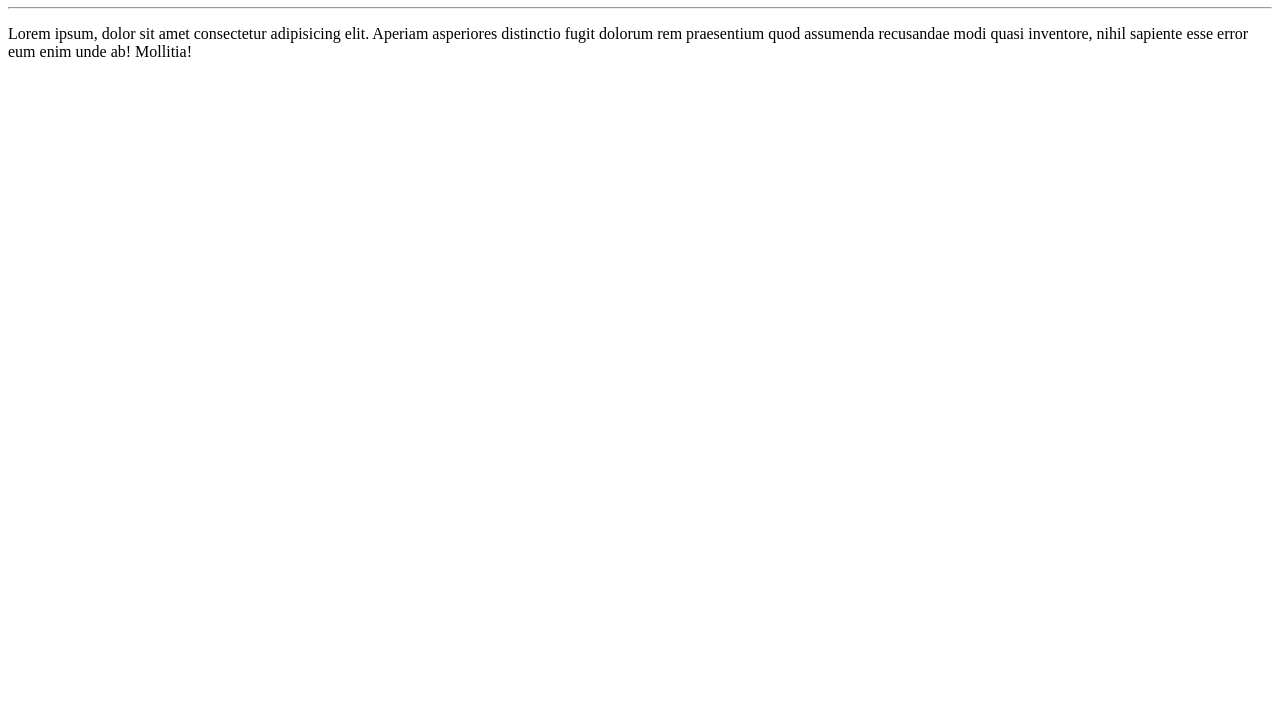
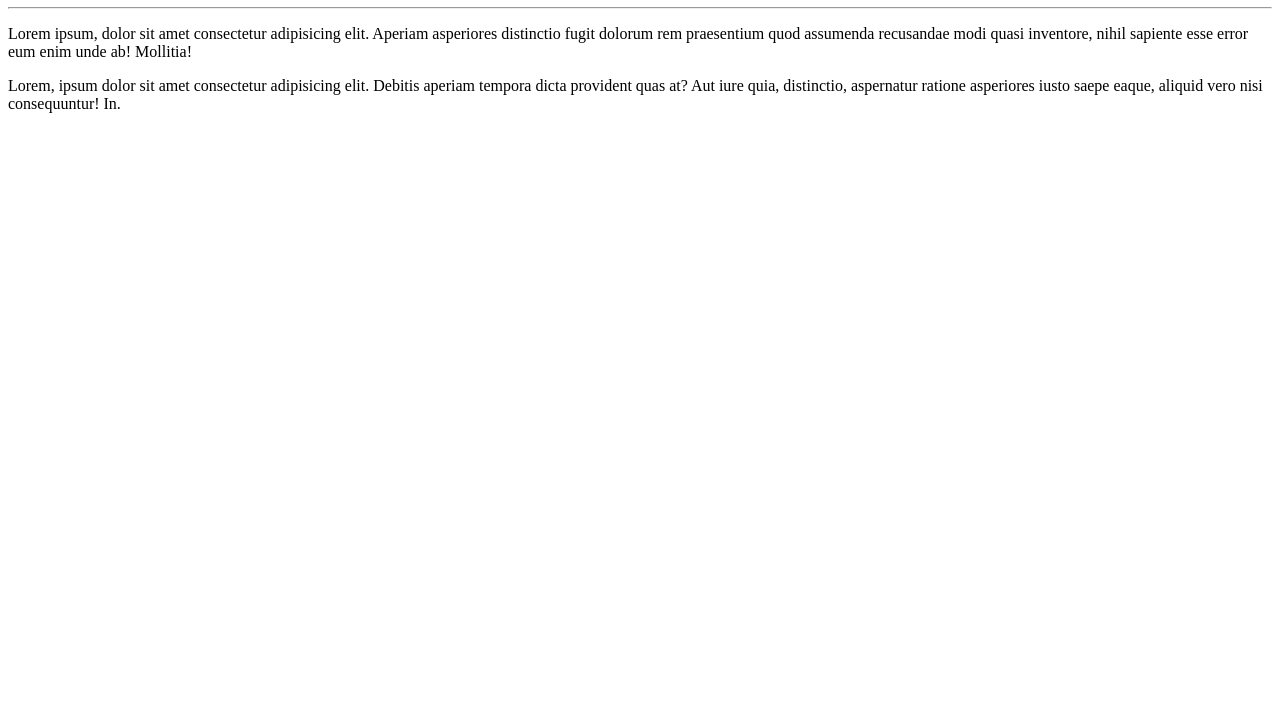
Before and after one commit to Croneydbr/Hello_world, a plain HTML site: page site_exemplo/index.html in a window 1280 px wide. Shown: the part 73-800 px from the top of the page. Drawn offline with Linux system fonts and the light colour scheme.

Commit message:
Adicionei um novo paragrafo

```diff
--- a/site_exemplo/index.html
+++ b/site_exemplo/index.html
@@ -10,5 +10,6 @@
     <h1>Hello World!</h1>
     <hr>
     <p>Lorem ipsum, dolor sit amet consectetur adipisicing elit. Aperiam asperiores distinctio fugit dolorum rem praesentium quod assumenda recusandae modi quasi inventore, nihil sapiente esse error eum enim unde ab! Mollitia!</p>
+    <p>Lorem, ipsum dolor sit amet consectetur adipisicing elit. Debitis aperiam tempora dicta provident quas at? Aut iure quia, distinctio, aspernatur ratione asperiores iusto saepe eaque, aliquid vero nisi consequuntur! In.</p>
 </body>
 </html>
```
